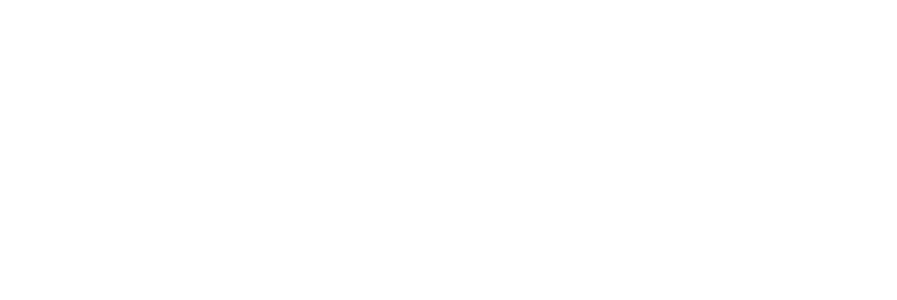
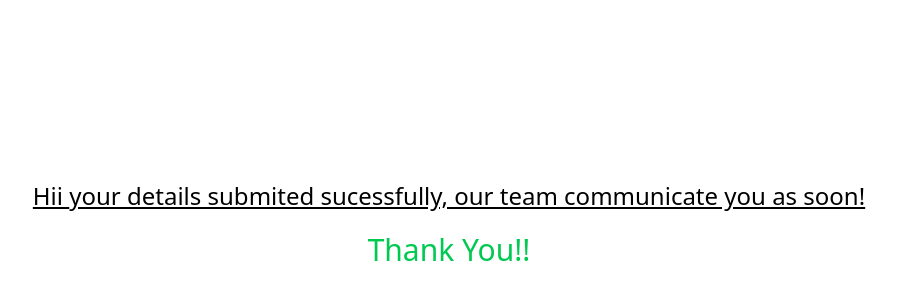
Before and after one commit to Sainath-Nanaware/javaScript-Quetions, a React (Vite) app in the folder reactProject/: page /submit in a window 1280 px wide. Before the commit this address had no page. Shown: the part 176-476 px from the top of the page, without its empty margins (191-1088 px from the left). Built offline with nearby package versions, Linux system fonts and the light colour scheme.

Commit message:
add sumbit page

```diff
--- a/reactProject/src/App.jsx
+++ b/reactProject/src/App.jsx
@@ -4,6 +4,7 @@ import './App.css'
 import { Route, Routes } from 'react-router-dom'
 import Home from './pages/Home'
 import UserDetails from './pages/UserDetails'
+import Submit from './pages/Submit'
 
 function App() {
   const [count, setCount] = useState(0)
@@ -13,7 +14,8 @@ function App() {
       {/* <h1>Hii sainath</h1> */}
       <Routes>
         <Route path='/' element={<Home/>}/>
-        <Route path='userDetails' element={<UserDetails/>}/>
+        <Route path='/userDetails' element={<UserDetails/>}/>
+        <Route path='/submit' element={<Submit/>}/>
       </Routes>
 
     </>
--- /dev/null
+++ b/reactProject/src/pages/Submit.jsx
@@ -0,0 +1,18 @@
+import React from 'react'
+
+function Submit() {
+    const userName=localStorage.getItem('userName')
+    console.log(userName);
+
+
+  return (
+    <div className=' h-[100vh] flex flex-col justify-center items-center'>
+        <div className='  flex flex-col justify-center items-center gap-5'>
+            <p className='text-center text-[18px] sm:underline sm:text-2xl '>Hii {userName} your details submited sucessfully, our team communicate you as soon!</p>
+            <p className='text-2xl text-green-500  sm:text-3xl'>Thank You!!</p>
+        </div>
+    </div>
+  )
+}
+
+export default Submit
--- a/reactProject/src/pages/UserDetails.jsx
+++ b/reactProject/src/pages/UserDetails.jsx
@@ -1,16 +1,23 @@
-import React from 'react'
+import React, { useRef } from 'react'
+import { useNavigate } from 'react-router-dom'
 
 function UserDetails() {
+  const userName=useRef()
+  const navigate=useNavigate()
+  function handleOnclick(){
+    localStorage.setItem('userName',userName.current.value)
+    navigate("/submit")
+  }
   return (
     <div className='pb h-[100vh] flex flex-col justify-center items-center gap-[10px]'>
         <h1 className='font-semibold text-3xl'>User Registration</h1>
       <div className=' flex flex-col justify-center items-center gap-[10px] p-[20px]'>
-        <input type="text" name='FullName' placeholder='Enter Full Name:' className='border-green-400 border-2  rounded-[5px] p-[6px] w-[68vw] sm:w-[35vw]' />
+        <input type="text" name='FullName' placeholder='Enter Full Name:' ref={userName}  required className='border-green-400 border-2  rounded-[5px] p-[6px] w-[68vw] sm:w-[35vw]' />
         <input type="email" name='Email' placeholder='Enter email:' className='border-green-400 border-2  rounded-[5px] p-[6px] w-[68vw] sm:w-[35vw]' />
         <input type="text" name='Address' placeholder='Enter address:' className='border-green-400 border-2  rounded-[5px] p-[6px] w-[68vw] sm:w-[35vw]' />
         <input type="text" name='Phone no' placeholder='Enter phone number:' className='border-green-400 border-2  rounded-[5px] p-[6px] w-[68vw] sm:w-[35vw]' />
         <input type="password" name='Password' placeholder='Create password:' className='border-green-400 border-2  rounded-[5px] p-[6px] w-[68vw] sm:w-[35vw]' />
-        <button className='p-[5px]  text-green-600 font-semibold rounded-xl border-2 border-green-500 hover:bg-green-500 hover:text-white w-[28vw] sm:w-[10vw]' onClick={()=>{navigate('/userDetails')}}>Submit </button>
+        <button className='p-[5px]  text-green-600 font-semibold rounded-xl border-2 border-green-500 hover:bg-green-500 hover:text-white w-[28vw] sm:w-[10vw]' onClick={()=>{handleOnclick()}}>Submit </button>
       </div>
     </div>
   )
```
